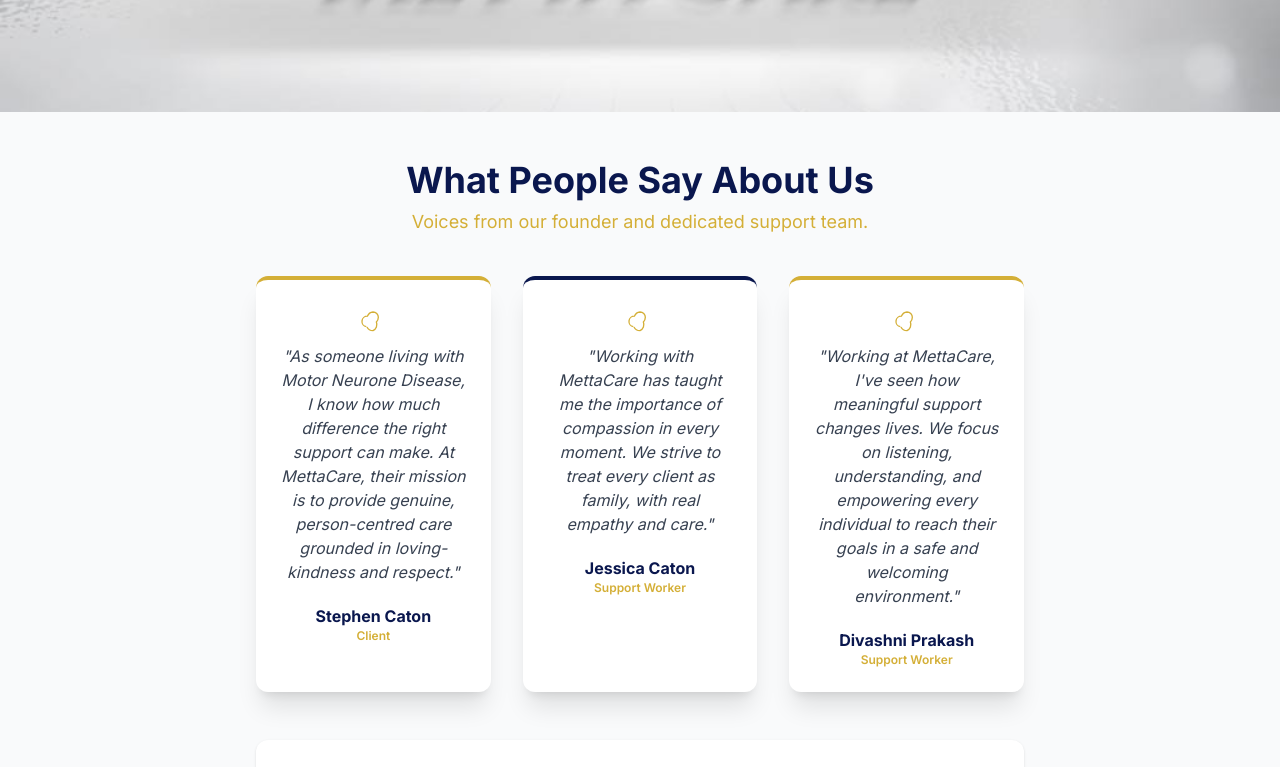
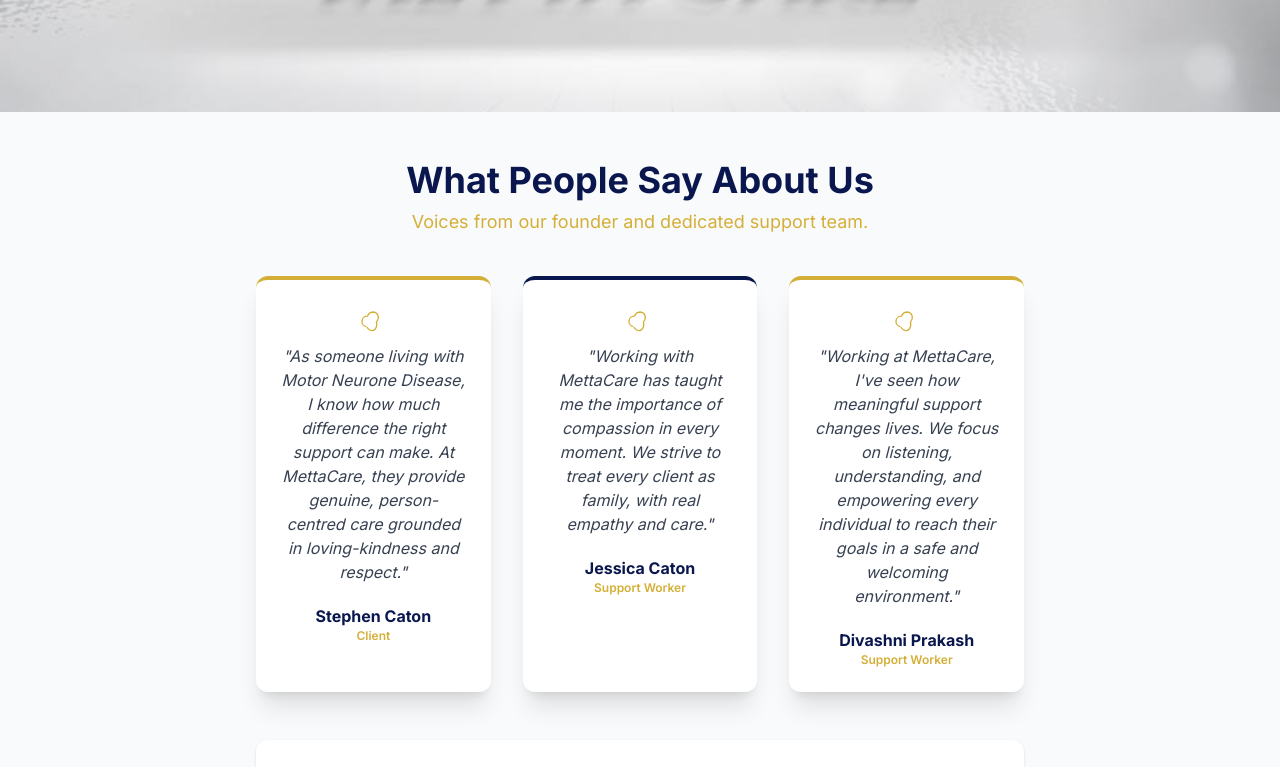
Before and after one commit to gautamanuj/mettacare, a React (Create React App) app in the folder client/: page /testimonials in a window 1280 px wide. Shown: the part 552-1319 px from the top of the page. Built offline with nearby package versions, Linux system fonts and the light colour scheme.

Commit message:
final v4

```diff
--- a/client/src/pages/Testimonials.jsx
+++ b/client/src/pages/Testimonials.jsx
@@ -12,7 +12,7 @@
   {
     name: "Stephen Caton",
     role: "Client",
-    note: "As someone living with Motor Neurone Disease, I know how much difference the right support can make. At MettaCare, their mission is to provide genuine, person-centred care grounded in loving-kindness and respect."
+    note: "As someone living with Motor Neurone Disease, I know how much difference the right support can make. At MettaCare, they provide genuine, person-centred care grounded in loving-kindness and respect."
   },
   {
     name: "Jessica Caton",
```
